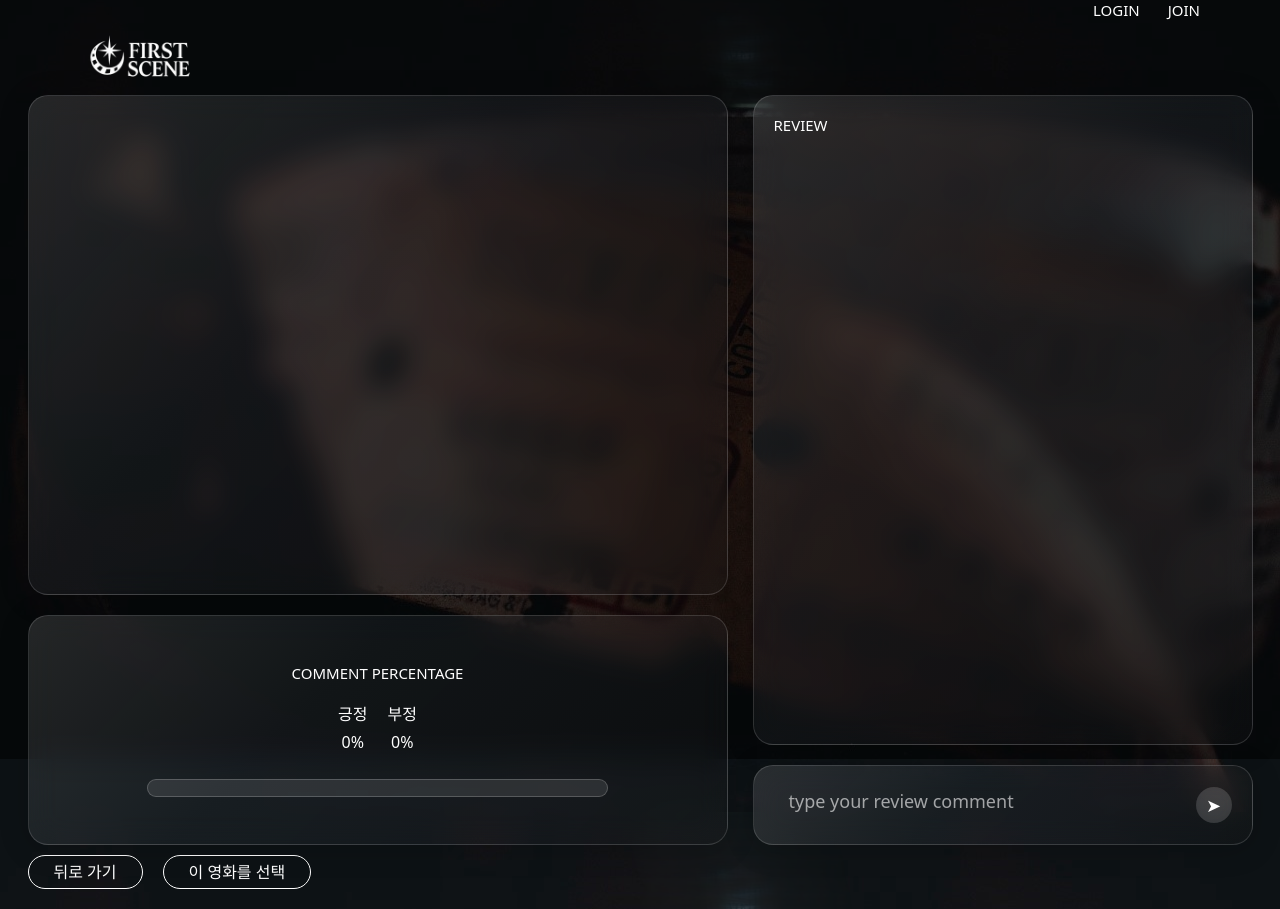
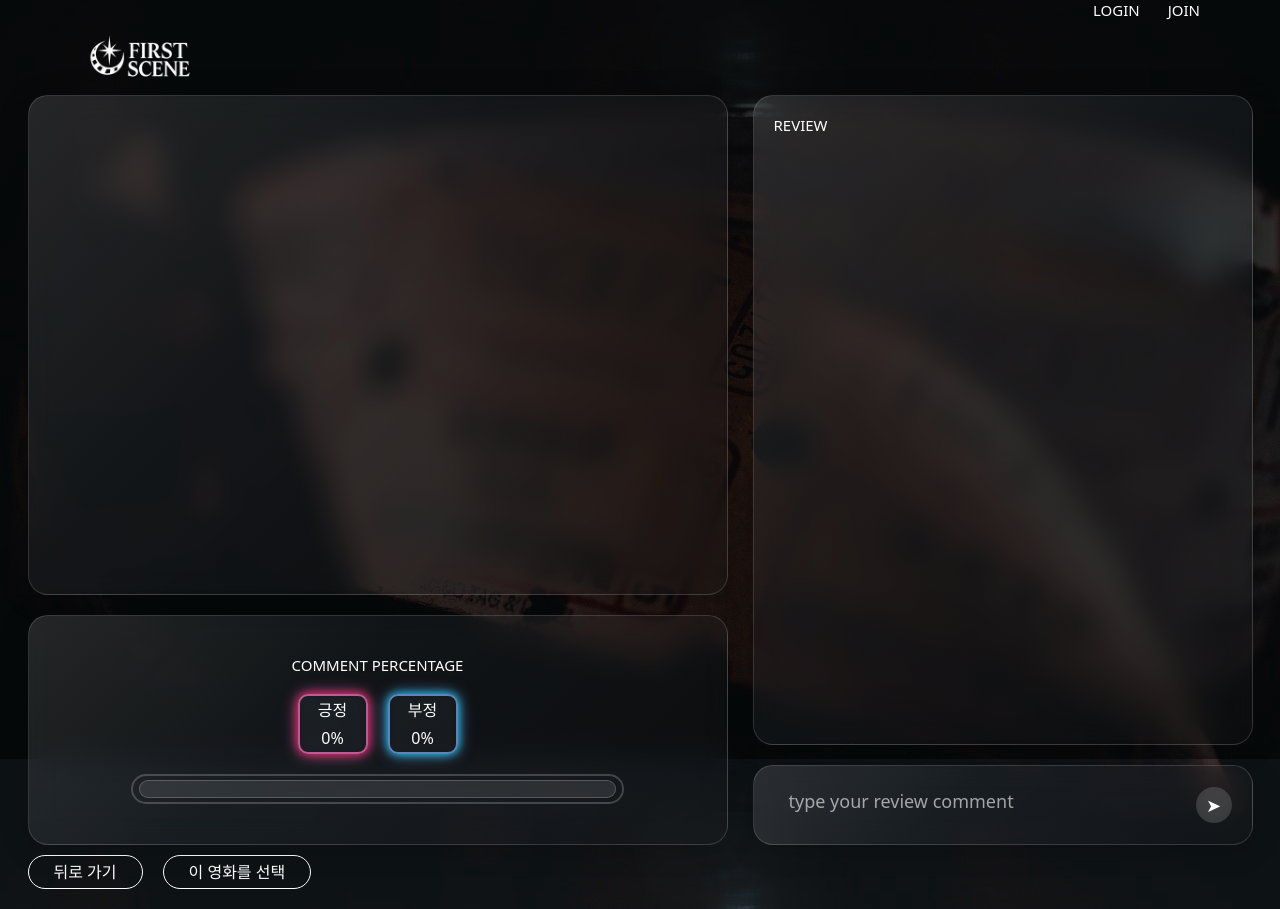
Before and after one commit to codelab-AICC-07-Second-Project/Movie_Project, a Python web app: template templates/chart.html in a window 1280 px wide; the page is wider, and only the part inside the window is pictured. Shown: the part 41-950 px from the top of that part. Run offline with Jinja, Linux system fonts and the light colour scheme; the template is opened without the code that fills it, so the values that code supplies are empty; some libraries are stand-ins or nearby versions.

Commit message:
새얀 커밋(차트페이지 수정)

```diff
--- a/templates/chart.html
+++ b/templates/chart.html
@@ -135,10 +135,12 @@ body {
 
 
                      </div>
-                      <div class="percent_bar">
-                            <div class="percent_fill positive" style="--percent: {{ pos_percent }}%;"></div>
-                        </div>
+                       <div class="percent_outer">
+                          <div class="percent_bar">
+                                <div class="percent_fill positive" style="--percent: {{ pos_percent }}%;"></div>
+                            </div>
 
+                       </div>
 
 
                 </div>
@@ -183,7 +185,7 @@ body {
 </div>
 
 <div class="btn_chart_wrap">
-    <a href="/" class="btn_chart">뒤로 가기</a>
+    <a href="/movielist?userId={{userId}}" class="btn_chart">뒤로 가기</a>
     <a href="/recommend?movieId={{movieId}}&userId={{userId}}" class="btn_chart">이 영화를 선택</a>
 </div>
 
@@ -301,6 +303,42 @@ background: linear-gradient(
     gap: 4px;                 /* 위아래 간격 */
 }
 
+.pos_percent_box, .neg_percent_box {
+    width: 70px;
+    height: 60px;
+    border-radius: 10px;
+    background: transparent;      /* 속은 살짝 투명 */
+    backdrop-filter: blur(4px);
+    display: flex;
+    flex-direction: column;
+    justify-content: center;
+    align-items: center;
+}
+
+/* 긍정 = 핑크 네온 */
+.pos_percent_box {
+    border: 2px solid rgba(255,120,200,0.7);
+    box-shadow:
+        0 0 8px #F3185C,
+        0 0 16px rgba(255,120,200,0.7);
+}
+
+/* 부정 = 파랑 네온 */
+.neg_percent_box {
+    border: 2px solid rgba(120,180,255,0.7);
+    box-shadow:
+        0 0 8px #12C9F6,
+        0 0 16px rgba(120,180,255,0.7);
+}
+
+/* 글자도 네온 느낌 */
+.pos_percent_box .percent_name,
+.pos_percent_box .percent_label {
+    color: #ffffff;
+
+}
+
+
 /* 막대는 아래 전체 열을 가로지르도록 */
 .percent_bar {
   grid-area: bar;
@@ -320,18 +358,35 @@ background: linear-gradient(
   display:inline-block;
 }
 
-/* 배경 바 */
+/* 바깥 외곽 라인 */
+.percent_outer {
+    width: 75%;                     /* percent_bar보다 조금 크게 */
+    height: 30px;                   /* percent_bar보다 높이 +12px */
+    border-radius: 30px;
+
+    border: 2px solid rgba(255,255,255,0.2);
+
+
+    display: flex;
+    justify-content: center;
+    align-items: center;
+    margin-top: 5px;
+    padding: 6px;                   /* 내부 바와 외곽선 사이 여백 생기는 핵심 */
+}
+
+/* 내부 바 (기존 percent_bar) */
 .percent_bar {
-    width: 70%;               /* 전체 가로폭 차지 */
+    width: 100%;
     height: 18px;
     border-radius: 20px;
+
     background: rgba(255,255,255,0.1);
+    border: 1px solid rgba(255,255,255,0.2);
     overflow: hidden;
-    border: 1px solid rgba(255,255,255,0.2);
 
-    display: block;            /* ← inline 요소 옆으로 붙는 문제 방지 */
-    margin-top: 10px;          /* 위와 간격 */
 }
+
+
 .percent_fill.positive {
     width: var(--percent);
     height: 100%;
--- a/templates/index.html
+++ b/templates/index.html
@@ -68,6 +68,7 @@
 
     .movie-card img {
         box-shadow: 0 4px 8px rgba(0, 0, 0, 0.5);
+
     }
 
 </style>
```
